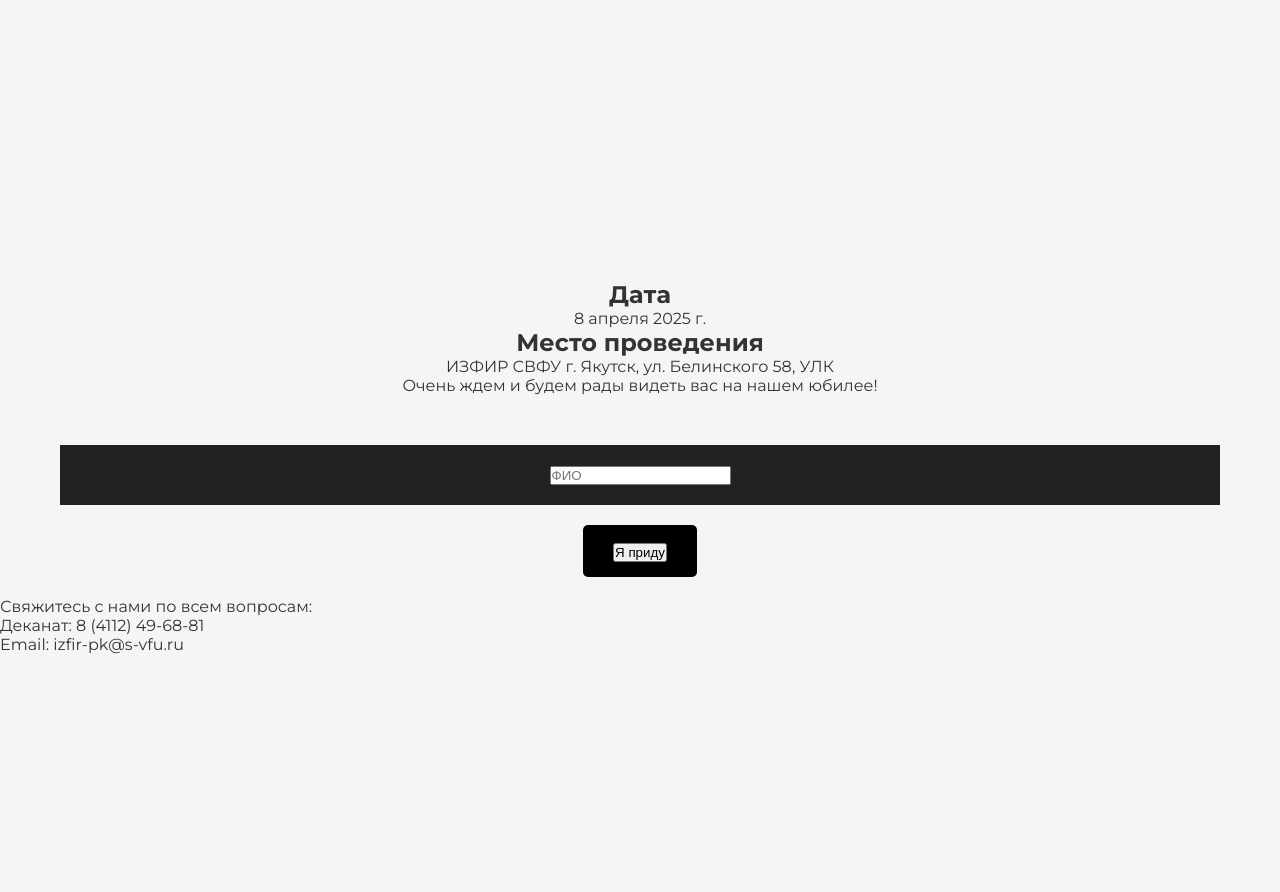
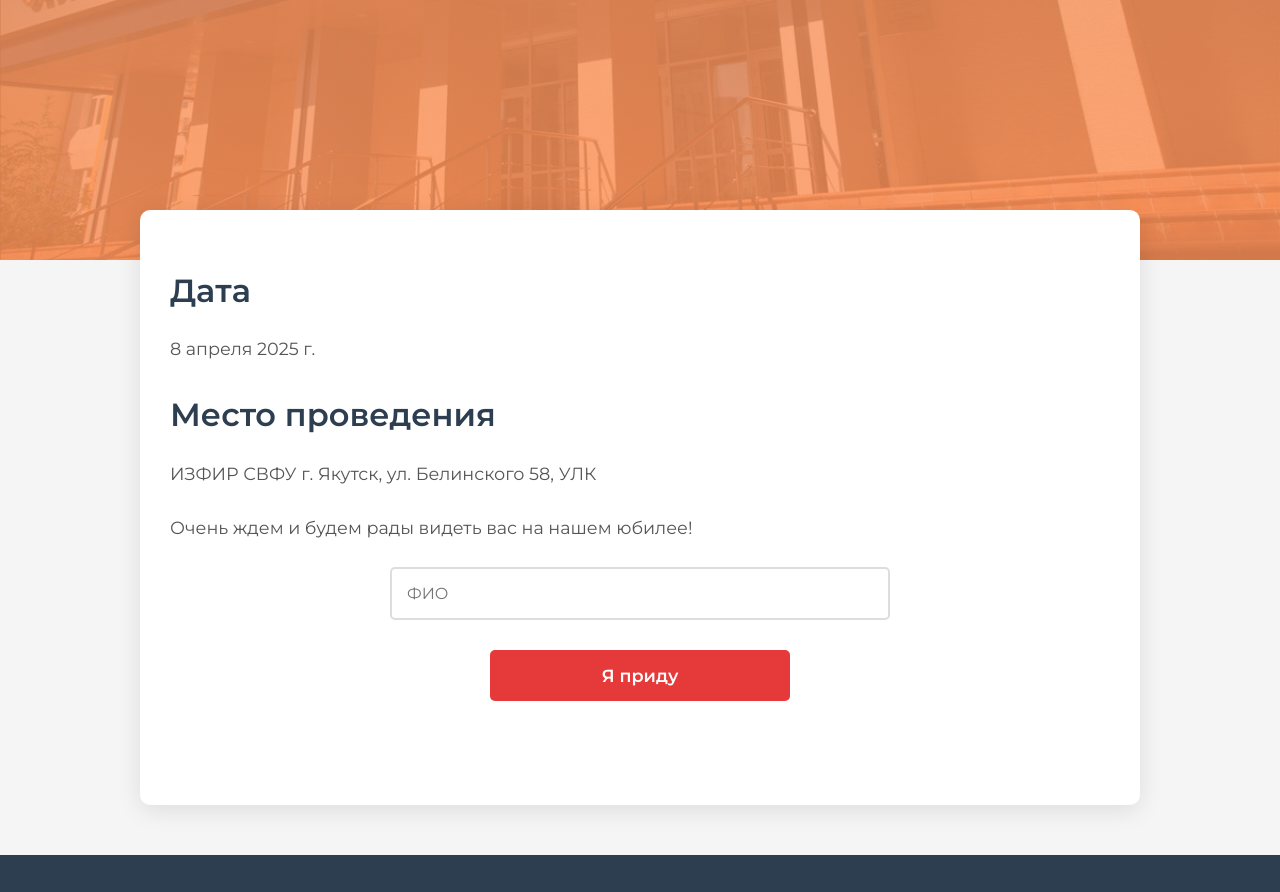
Before and after one commit to nkdrg/glowing-palm-tree.github.io, a plain HTML site: page index.html in a window 1280 px wide. Shown: the part 540-1432 px from the top of the page. Before the commit the page ends 1194 px from the top, so only its background shows below. Drawn offline with Linux system fonts and the light colour scheme.

Commit message:
Update index.html

```diff
--- a/index.html
+++ b/index.html
@@ -4,66 +4,184 @@
     <meta charset="UTF-8">
     <meta name="viewport" content="width=device-width, initial-scale=1.0">
     <title>Юбилей Института зарубежной филологии и регионоведения</title>
-        <link href="https://fonts.googleapis.com/css2?family=Montserrat:wght@300;400;700&display=swap" rel="stylesheet">
+    <link href="https://fonts.googleapis.com/css2?family=Montserrat:wght@300;400;500;600;700&display=swap" rel="stylesheet">
     <style>
         * {
             margin: 0;
             padding: 0;
             box-sizing: border-box;
         }
+
         body {
             font-family: 'Montserrat', sans-serif;
             background-color: #f5f5f5;
             color: #333;
+            line-height: 1.7;
+            overflow-x: hidden;
         }
-        .container {
-            max-width: 1200px;
-            margin: auto;
-            padding: 20px;
+
+        .header {
+            background: linear-gradient(rgba(230, 148, 104, 0.821), rgba(255, 147, 89, 0.821)),
+                        url('ULK.jpeg') no-repeat center center/cover;
             text-align: center;
-        }
-        .header {
-            background: url('УЛК.jpeg') no-repeat center/cover;
-            text-align: center;
-            height: 100vh;
+            min-height: 100vh;
+            height: auto;
             display: flex;
+            flex-direction: column;
             align-items: center;
             justify-content: center;
             color: white;
+            padding: 20px;
+            position: relative;
+        }
+
+        .header h1 {
+            font-size: clamp(1.8rem, 5vw, 3rem);
+            font-weight: 700;
+            margin-bottom: 1.5rem;
             text-shadow: 2px 2px 5px rgba(0, 0, 0, 0.5);
+            max-width: 900px;
+            line-height: 1.3;
         }
-        .header h1 {
-            font-size: 50px;
-            font-weight: 700;
+
+        .header h2 {
+            font-size: clamp(1rem, 3vw, 1.5rem);
+            font-weight: 400;
+            max-width: 800px;
+            text-shadow: 1px 1px 3px rgba(0, 0, 0, 0.5);
+            margin-bottom: 2rem;
+        }
+
+        .container {
+            max-width: 1000px;
+            width: 90%;
+            margin: -50px auto 0;
+            padding: 30px;
+            background: white;
+            box-shadow: 0 5px 25px rgba(0, 0, 0, 0.1);
+            border-radius: 10px;
+            position: relative;
+            z-index: 1;
+        }
+
+        h2 {
+            font-size: clamp(1.5rem, 3vw, 2rem);
+            font-weight: 600;
+            color: #2c3e50;
+            margin: 1.5rem 0 1rem;
+        }
+
+        p {
+            font-size: clamp(1rem, 2vw, 1.1rem);
+            margin-bottom: 1.5rem;
+            color: #555;
+        }
+
+        .input {
+            width: 100%;
+            max-width: 500px;
+            padding: 15px;
+            font-size: 1rem;
+            border: 2px solid #ddd;
+            border-radius: 5px;
+            margin: 20px auto;
+            display: block;
+            font-family: 'Montserrat', sans-serif;
+            transition: border 0.3s;
+        }
+
+        .input:focus {
+            border-color: #e63939;
+            outline: none;
+        }
+
+        .button {
             text-align: center;
+            margin: 30px 0;
         }
-        .button {
-            display: inline-block;
-            padding: 15px 30px;
-            font-size: 18px;
-            font-weight: 700;
-            background: black;
+
+        button {
+            background-color: #e63939;
             color: white;
-            text-decoration: none;
+            border: none;
+            padding: 15px 40px;
+            font-size: 1.1rem;
+            font-weight: 600;
             border-radius: 5px;
-            margin-top: 20px;
+            cursor: pointer;
+            transition: all 0.3s;
+            font-family: 'Montserrat', sans-serif;
+            width: 100%;
+            max-width: 300px;
         }
-        .button:hover {
-            background: #e63939;
+
+        button:hover {
+            background-color: #c1121f;
+            transform: translateY(-3px);
+            box-shadow: 0 5px 15px rgba(230, 57, 57, 0.4);
         }
-        .section {
-            padding: 80px 20px;
-            background: white;
-            margin-top: -50px;
-            box-shadow: 0 5px 15px rgba(0, 0, 0, 0.1);
-            border-radius: 10px;
+
+        .message {
+            text-align: center;
+            font-size: 1.1rem;
+            margin: 20px 0;
+            color: #e63939;
+            font-weight: 500;
+            min-height: 24px;
         }
-        .footer {
-            background: #222;
+
+        .contact {
+            background-color: #2c3e50;
             color: white;
-            padding: 20px;
+            padding: 40px 20px;
             text-align: center;
             margin-top: 50px;
+        }
+
+        .contact p {
+            color: white;
+            margin-bottom: 10px;
+        }
+
+        .contact p:first-child {
+            font-size: 1.3rem;
+            font-weight: 500;
+            margin-bottom: 20px;
+        }
+
+        /* Анимации для лучшего UX */
+        @keyframes fadeIn {
+            from { opacity: 0; transform: translateY(20px); }
+            to { opacity: 1; transform: translateY(0); }
+        }
+
+        .container {
+            animation: fadeIn 0.6s ease-out;
+        }
+
+        /* Оптимизация для очень маленьких экранов */
+        @media (max-width: 480px) {
+            .container {
+                padding: 20px 15px;
+                margin: -30px auto 0;
+                width: 95%;
+            }
+
+            .header {
+                padding-top: 60px; /* Чтобы учесть возможное меню браузера */
+            }
+
+            button {
+                padding: 12px 25px;
+                font-size: 1rem;
+            }
+        }
+
+        /* Портретная ориентация на мобильных */
+        @media (max-height: 600px) and (max-width: 768px) {
+            .header {
+                min-height: 600px;
+            }
         }
     </style>
 </head>
@@ -72,17 +190,16 @@
         <h1>Юбилей Института зарубежной филологии и регионоведения</h1>
         <h2>Приглашаем всех на празднование юбилея. Вас ждёт насыщенная программа, интересные лекции и встречи с коллегами.</h2>
     </div>
-        <div class = "container">
 
+    <div class="container">
         <h2>Дата</h2>
         <p>8 апреля 2025 г.</p>
+
         <h2>Место проведения</h2>
         <p>ИЗФИР СВФУ г. Якутск, ул. Белинского 58, УЛК</p>
         <p>Очень ждем и будем рады видеть вас на нашем юбилее!</p>
-        <div class="footer">
+
         <input type="text" id="name" class="input" placeholder="ФИО">
-        </div>
-
 
         <div class="button">
             <button id="submit-btn" onclick="sendResponse()">Я приду</button>
@@ -97,10 +214,12 @@
                 const message = document.getElementById("message");
                 const name = document.getElementById("name").value.trim();
 
-                    if(name == "") {
-                        document.getElementById("message").innerText = "введите ваше ФИО";
+                if(name === "") {
+                    message.innerText = "Пожалуйста, введите ваше ФИО";
+                    message.style.color = "#e63939";
                     return;
                 }
+
                 const GOOGLE_FORM_URL = "https://docs.google.com/forms/d/e/1FAIpQLSfbxygLSuHhdsx0yM0f6OqlDVQX5VZhlxkQGIFZGfeyEYKyGA/formResponse";
                 const FIELD_KEY = "entry.1819273019";
 
@@ -112,12 +231,16 @@
                     body: formData,
                     mode: "no-cors"
                 }).then(() => {
-                        document.getElementById("message").innerText = "Ждем вас на юбилее!";
-                        document.getElementById("name").value = "";
+                    message.innerText = "Спасибо! Ждём вас на юбилее!";
+                    message.style.color = "#2ecc71";
+                    nameInput.value = "";
                     nameInput.disabled = true;
                     submitBtn.disabled = true;
+                    submitBtn.style.backgroundColor = "#95a5a6";
+                    submitBtn.style.cursor = "not-allowed";
                 }).catch(() => {
-                        document.getElementById("message").innerText = "Ошибка при отправке. Попробуйте еще раз.";
+                    message.innerText = "Ошибка при отправке. Пожалуйста, попробуйте еще раз.";
+                    message.style.color = "#e63939";
                 });
             }
         </script>
@@ -125,9 +248,8 @@
 
     <div class="contact">
         <p>Свяжитесь с нами по всем вопросам:</p>
-                <p>Деканат: 8 (4112) 49-68-81</p>
-                <p>Email: izfir-pk@s-vfu.ru</p>
-            </div>
+        <p>Деканат: <a href="tel:+74112496881" style="color: #fff;">8 (4112) 49-68-81</a></p>
+        <p>Email: <a href="mailto:izfir-pk@s-vfu.ru" style="color: #fff;">izfir-pk@s-vfu.ru</a></p>
     </div>
 </body>
 </html>
```
Lines whose indentation alone changed are shown as unchanged.
